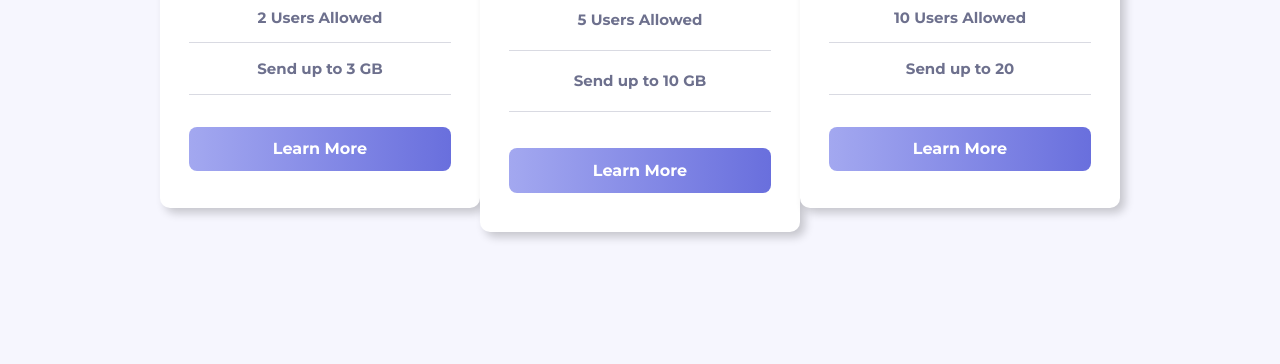
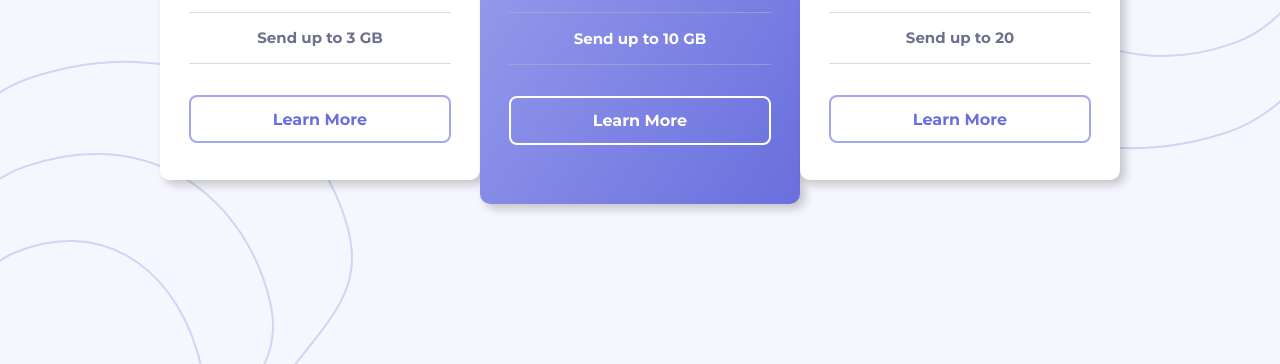
Before and after one commit to RayaneBengaoui/FM_challenge9_pricing_toggle_component, a plain HTML site: page index.html in a window 1280 px wide. Shown: the part 508-872 px from the top of the page. Before the commit the page ends 800 px from the top, so only its background shows below. Drawn offline with Linux system fonts and the light colour scheme.

Commit message:
Adding background images

```diff
--- a/styles/_card.scss
+++ b/styles/_card.scss
@@ -16,6 +16,8 @@
     text-align: center;
     color: $grayishBlue;
     box-shadow: 5px 5px 10px rgba(0, 0, 0, 0.2);
+    margin-bottom: 10rem;
+    margin-top: 2rem;
 
     .price {
       font-size: 3.5rem;
@@ -35,17 +37,33 @@
 
     .learn-more-button {
       padding: 0.8rem;
-      border: none;
+      border: solid 2px $lightPurple;
       border-radius: 8px;
-      background: linear-gradient(to right, $lightPurple, $bluePurple);
-      color: white;
+      color: $bluePurple;
+      background: none;
       font: inherit;
       font-size: 1rem;
       margin-top: 1rem;
+      outline: none;
+      cursor: pointer;
     }
   }
 
   .white {
     height: 27rem;
   }
+
+  .purple {
+    padding: 3.2rem 1.8rem;
+    color: white;
+    background: linear-gradient(to bottom right, $lightPurple, $bluePurple);
+
+    .price {
+      color: white;
+    }
+    .learn-more-button {
+      border-color: white;
+      color: white;
+    }
+  }
 }
--- a/styles/style.scss
+++ b/styles/style.scss
@@ -15,4 +15,7 @@ html {
 body {
   min-height: 100vh;
   background-color: $ultraLightBlue;
+  background-image: url("../images/bg-bottom.svg"), url("../images/bg-top.svg");
+  background-repeat: no-repeat;
+  background-position: bottom left, top right;
 }
```
Also changed, not shown: styles/style.css, 1 other file.
